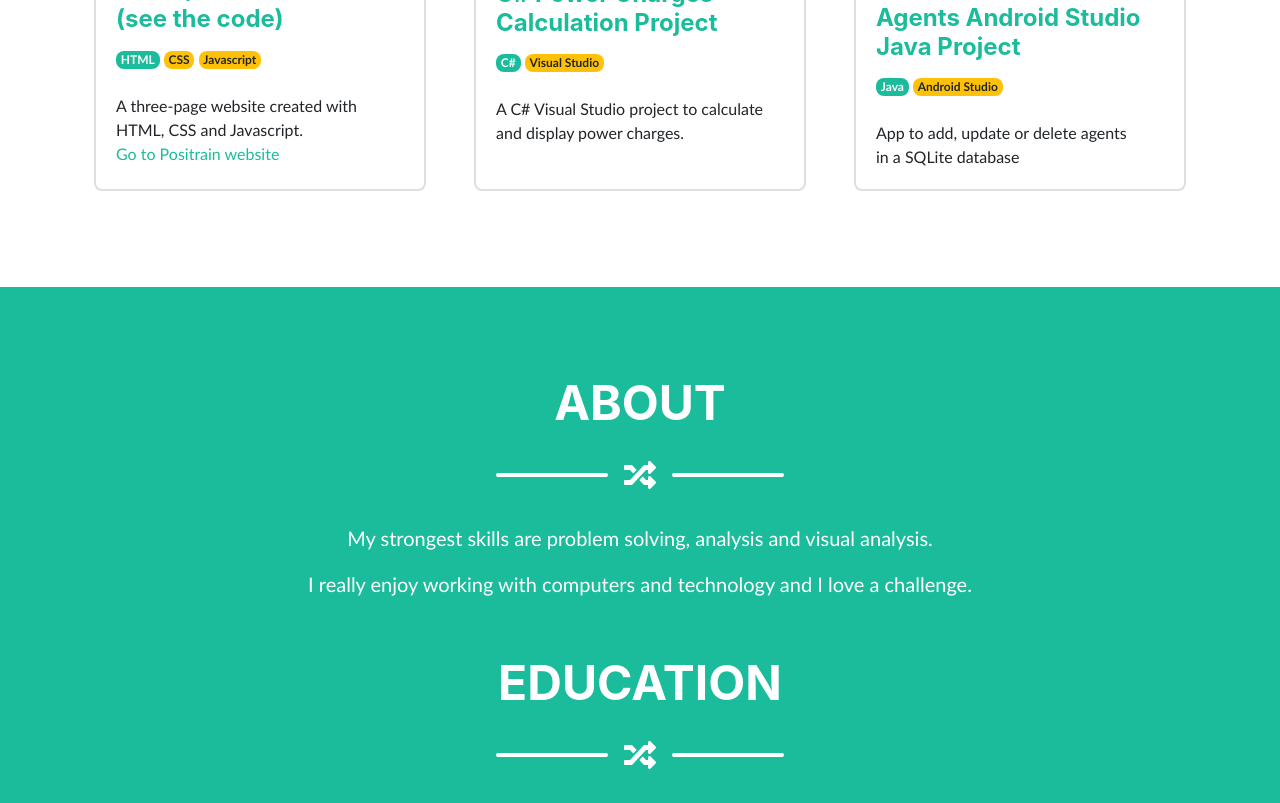
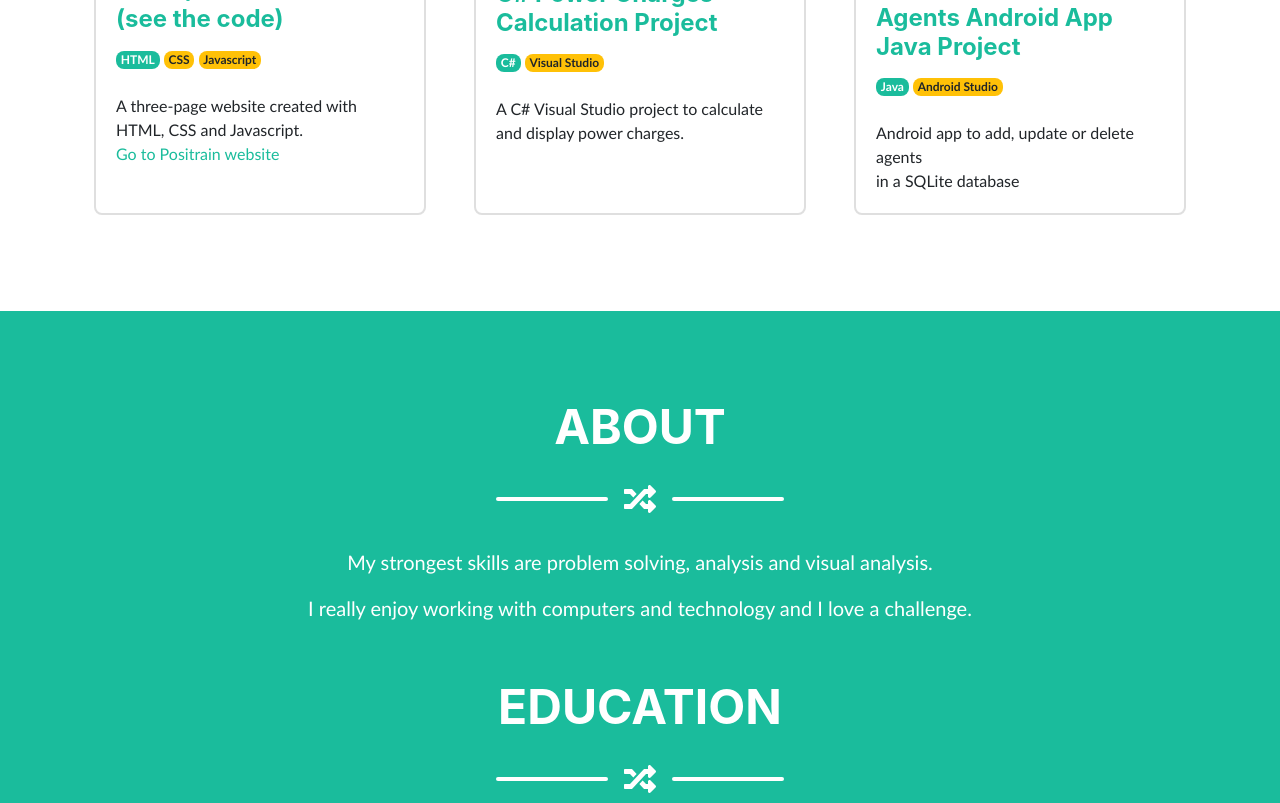
Before and after one commit to lsaffel/lsaffel.github.io, a plain HTML site: page index.html in a window 1280 px wide. Shown: the part 1291-2094 px from the top of the page. Drawn offline with nearby package versions, Linux system fonts and the light colour scheme; a web font is replaced by a local one.

Commit message:
Update index.html
updated project 3 title

```diff
--- a/index.html
+++ b/index.html
@@ -126,12 +126,12 @@
                      <a target="_blank" href="https://github.com/lsaffel/AgentMaintenance"><img class="card-img-top" src="./assets/img/AgentMaintenanceSnap.png" alt=""></a>
                      <div class="card-body">
                          <h4 class="card-title">
-                             <a target="_blank" href="https://github.com/lsaffel/AgentMaintenance">Agents Android Studio Java Project</a>
+                             <a target="_blank" href="https://github.com/lsaffel/AgentMaintenance">Agents Android App Java Project</a>
                          </h4>
                          <p class="card-text">
                              <span class="badge badge-primary">Java</span>
                              <span class="badge badge-warning">Android Studio</span>
-                           </br></br> App to add, update or delete agents </br>
+                           </br></br> Android app to add, update or delete agents </br>
                            in a SQLite database</br>
 
                          </p>
```
